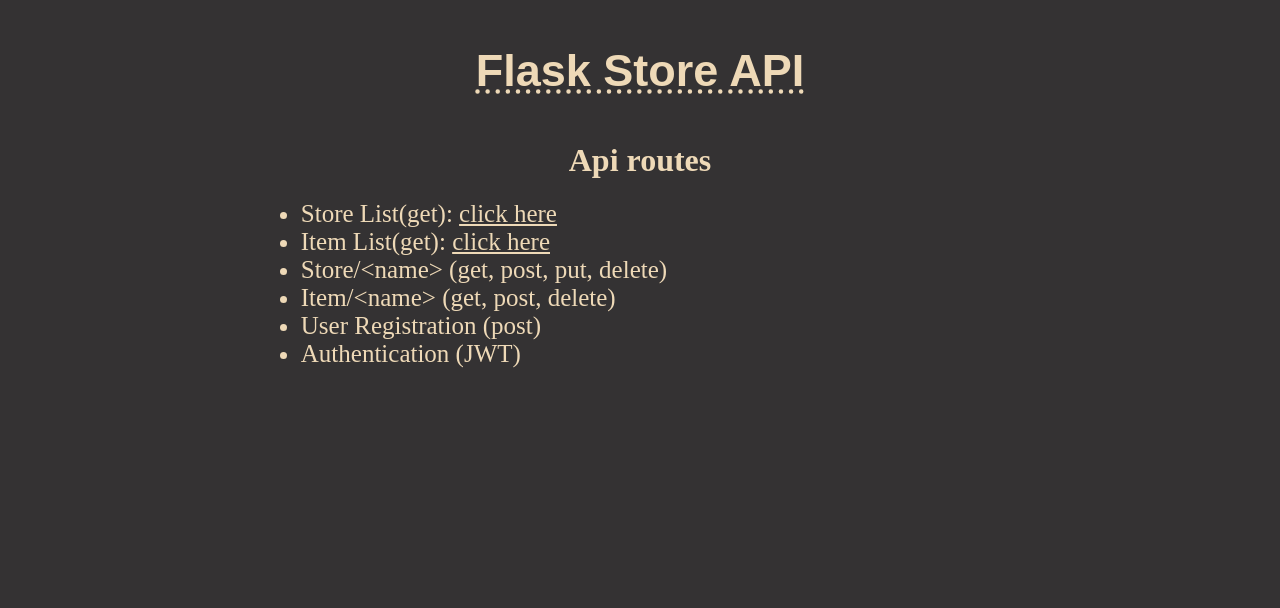
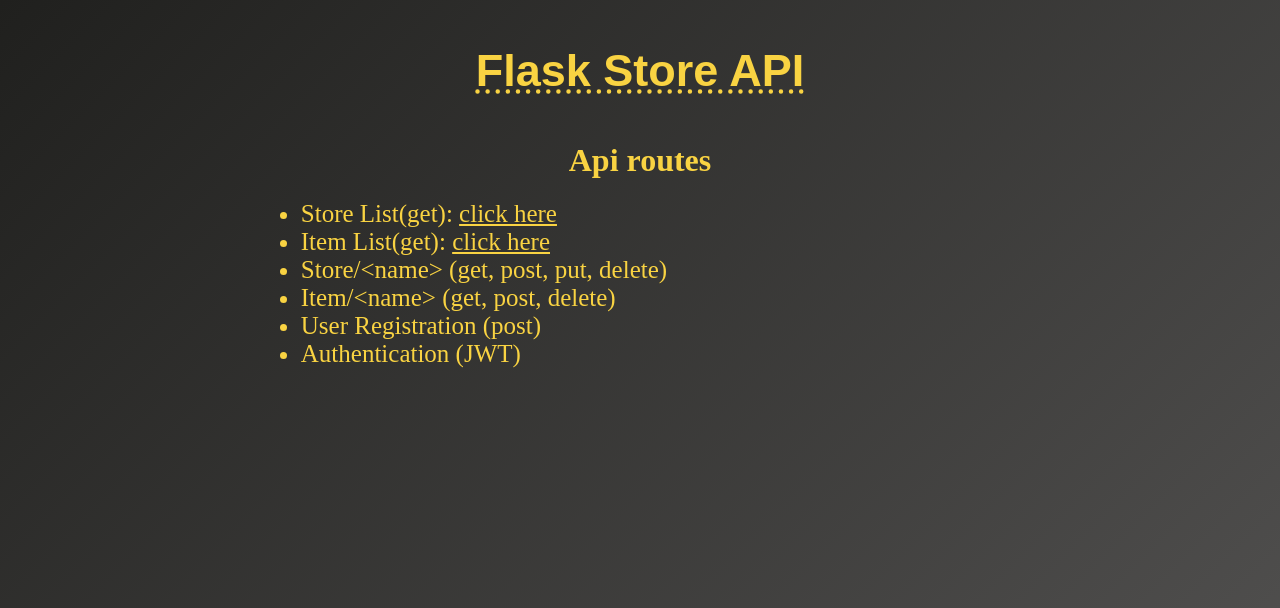
Before and after one commit to abhishek67parmar/Flask-SQLAlchemy, a Flask app: page / in a window 1280 px wide. Shown: the top 608 px of the page. Run offline with Flask 2, Linux system fonts and the light colour scheme.

Commit message:
color update in index

```diff
--- a/templates/index.html
+++ b/templates/index.html
@@ -5,8 +5,8 @@
     <title>Welcome to Home</title>
     <style>
       body{
-        background-color: #343233;
-        color: #eed9b7;
+        background: -webkit-linear-gradient( 135deg, #535251,#20201e) fixed;
+        color: #f9d342;
       }
       .content{
         padding-left: 20%;
@@ -21,7 +21,7 @@
         text-decoration-style: dotted;
       }
       a{
-        color: #eed9b7;
+        color: #f9d342;
       }
       li{
         font-size: 25px;
```
